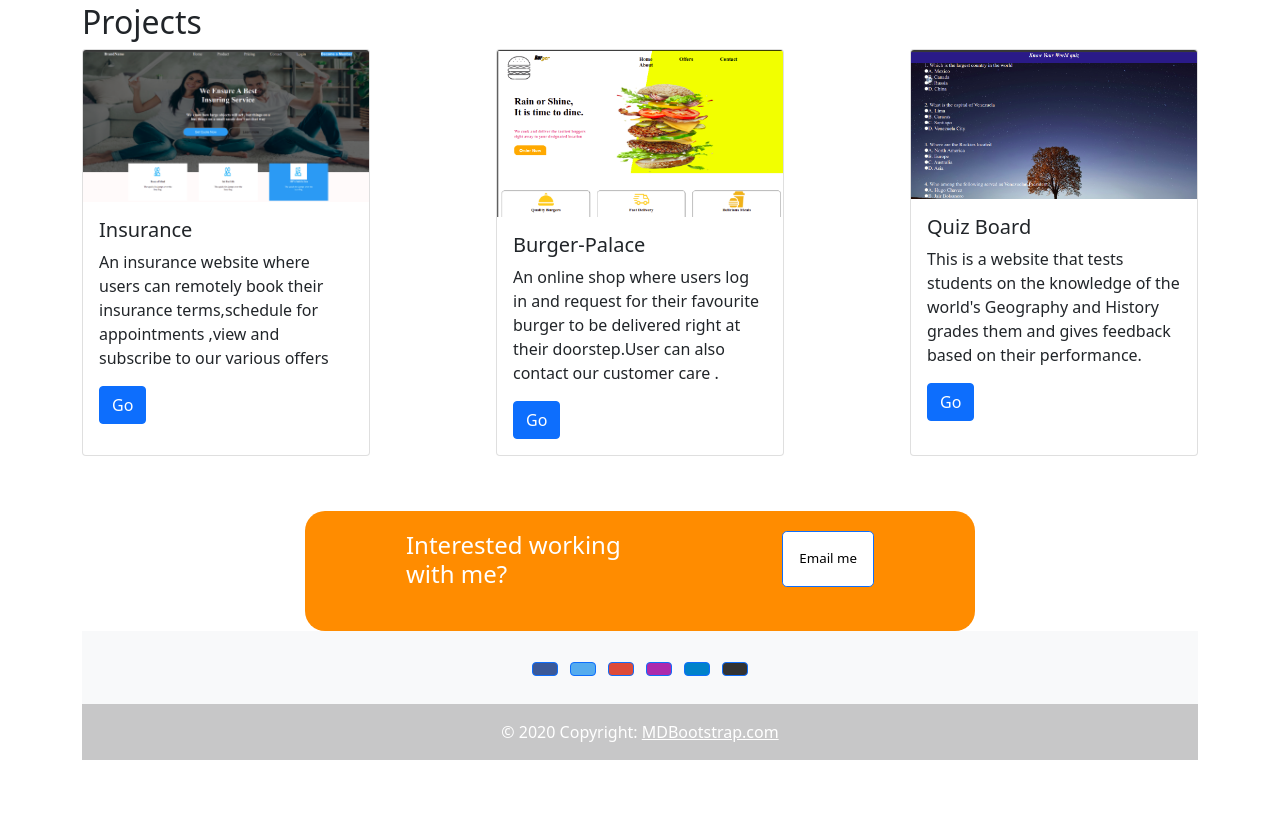
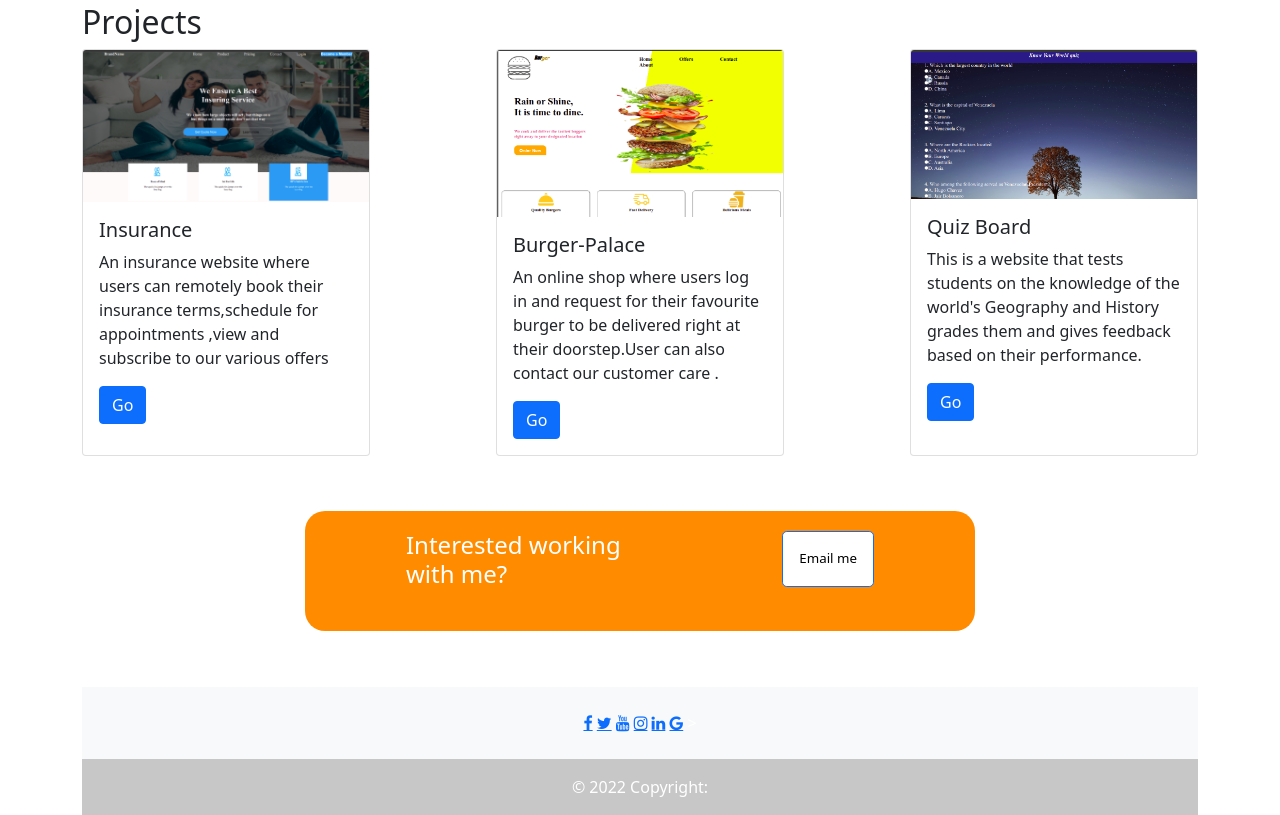
Before and after one commit to aust1inn/aust1inn-portfolio, a plain HTML site: page index.html in a window 1280 px wide. Shown: the part 1339-2154 px from the top of the page. Before the commit the page ends 2099 px from the top, so only its background shows below. Drawn offline with Linux system fonts and the light colour scheme.

Commit message:
adds social media icons to the footer

```diff
--- a/index.html
+++ b/index.html
@@ -4,6 +4,7 @@
     <meta charset="UTF-8">
     <meta http-equiv="X-UA-Compatible" content="IE=edge">
     <meta name="viewport" content="width=device-width, initial-scale=1.0">
+    <link rel="stylesheet" href="https://cdnjs.cloudflare.com/ajax/libs/font-awesome/4.7.0/css/font-awesome.min.css">
     <link rel="stylesheet" href="./Bootstrap/bootstrap-5.1.3-dist/css/bootstrap.css">
     <link rel="stylesheet" href="style.css">
     <title>myPortfolio</title>
@@ -131,56 +132,26 @@
               <!-- Section: Social media -->
               <section class="mb-4">
                 <!-- Facebook -->
-                <a
-                  class="btn btn-primary btn-floating m-1"
-                  style="background-color: #3b5998;"
-                  href="#!"
-                  role="button"
-                  ><i class="fab fa-facebook-f"></i
-                ></a>
+                <a href="#" class="fa fa-facebook"></a>
 
                 <!-- Twitter -->
-                <a
-                  class="btn btn-primary btn-floating m-1"
-                  style="background-color: #55acee;"
-                  href="#!"
-                  role="button"
-                  ><i class="fab fa-twitter"></i
-                ></a>
+                <a href="#" class="fa fa-twitter"></a>
+
+
+                <!-- Youtube -->
+                <a href="#" class="fa fa-youtube"></a>
+
+
+                <!-- Instagram -->
+                <a href="#" class="fa fa-instagram"></a>
+
+
+                <!-- Linkedin -->
+                <a href="#" class="fa fa-linkedin"></a>
 
                 <!-- Google -->
-                <a
-                  class="btn btn-primary btn-floating m-1"
-                  style="background-color: #dd4b39;"
-                  href="#!"
-                  role="button"
-                  ><i class="fab fa-google"></i
-                ></a>
+                <a href="#" class="fa fa-google"></a>
 
-                <!-- Instagram -->
-                <a
-                  class="btn btn-primary btn-floating m-1"
-                  style="background-color: #ac2bac;"
-                  href="#!"
-                  role="button"
-                  ><i class="fab fa-instagram"></i
-                ></a>
-
-                <!-- Linkedin -->
-                <a
-                  class="btn btn-primary btn-floating m-1"
-                  style="background-color: #0082ca;"
-                  href="#!"
-                  role="button"
-                  ><i class="fab fa-linkedin-in"></i
-                ></a>
-                <!-- Github -->
-                <a
-                  class="btn btn-primary btn-floating m-1"
-                  style="background-color: #333333;"
-                  href="#!"
-                  role="button"
-                  ><i class="fab fa-github"></i
                 ></a>
               </section>
               <!-- Section: Social media -->
@@ -189,8 +160,7 @@
 
             <!-- Copyright -->
             <div class="text-center p-3" style="background-color: rgba(0, 0, 0, 0.2);">
-              © 2020 Copyright:
-              <a class="text-white" href="https://mdbootstrap.com/">MDBootstrap.com</a>
+              © 2022 Copyright:
             </div>
             <!-- Copyright -->
           </footer>
--- a/style.css
+++ b/style.css
@@ -81,6 +81,7 @@ header{
     color: #fff;
     justify-content: space-around;
     padding: 20px;
+    margin-bottom: 5%;
 }
 .btn-lg{
     height: 70%;
```
